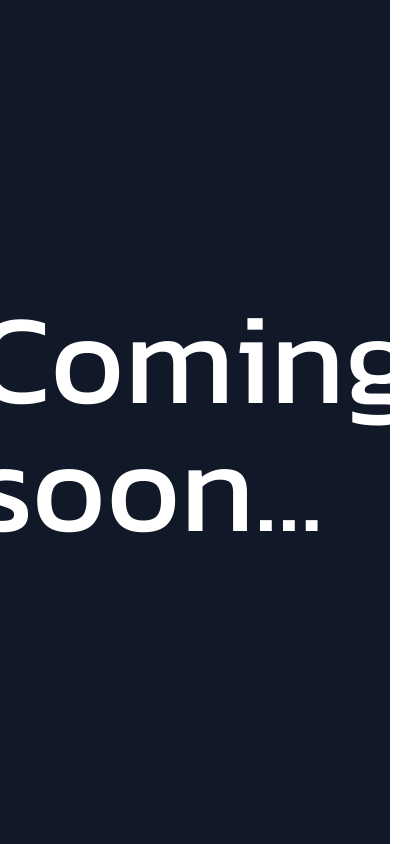
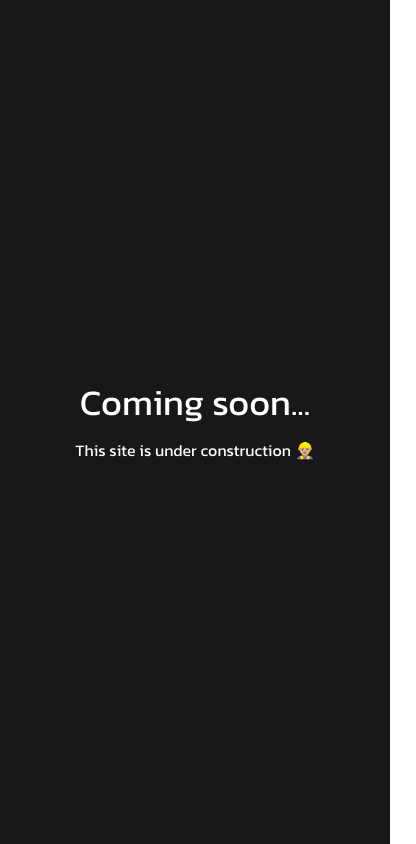
Before and after one commit to Yutna/yutna-web, a Next.js app: page / in a window 390 px wide. Shown: the whole page, 416 px wide, since content can reach past the window. Built offline with nearby package versions, Linux system fonts and the light colour scheme; a web font is replaced by a local one.

Commit message:
chore: update home page to support responsive design

```diff
--- a/pages/index.tsx
+++ b/pages/index.tsx
@@ -7,8 +7,13 @@ const HomePage: NextPage = () => {
       <Head>
         <title>Yutna - Home</title>
       </Head>
-      <main className="flex justify-center items-center w-screen h-screen text-white bg-gray-900">
-        <h1 className="text-9xl">Coming soon...</h1>
+      <main className="flex flex-col justify-center items-center w-screen h-screen bg-zinc-900">
+        <h1 className="text-white text-4xl md:text-6xl xl:text-8xl">
+          Coming soon...
+        </h1>
+        <p className="mt-4 text-white text-base md:mt-6 md:text-2xl xl:mt-8 xl:text-4xl">
+          This site is under construction 👷🏼‍♂️
+        </p>
       </main>
     </div>
   );
```
